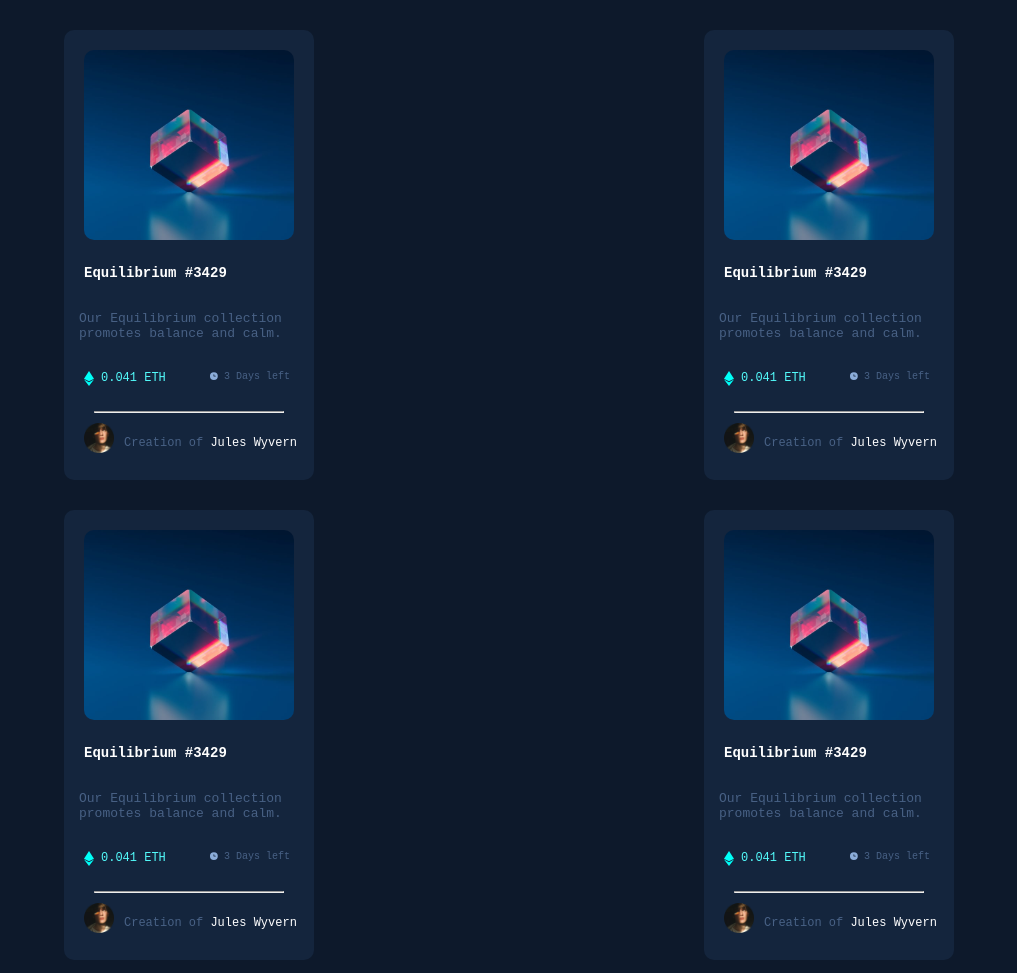
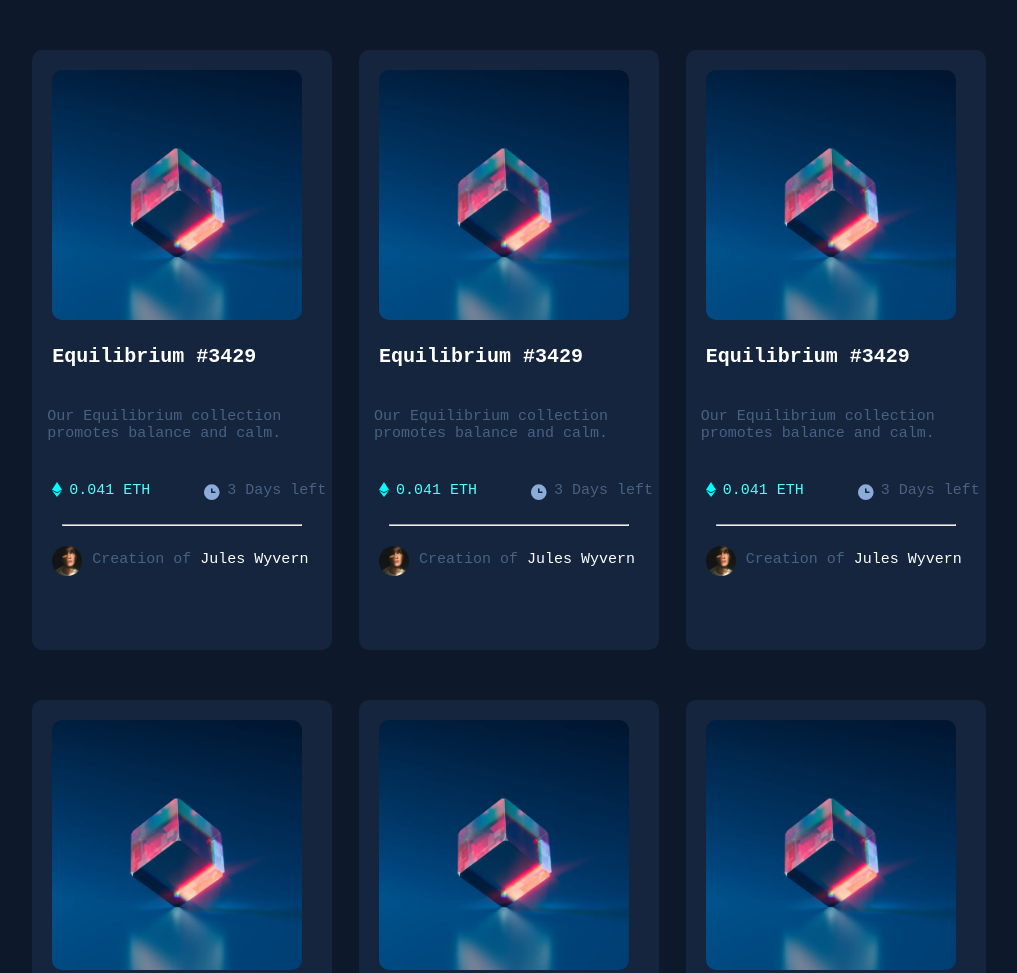
Before and after one commit to geek-bhirahatees/equilbrium-v2, a plain HTML site: page index.html in a window 1280 px wide. Shown: the top 973 px of the page, without its empty margins (131-1148 px from the left). Drawn offline with Linux system fonts and the light colour scheme.

Commit message:
Update style.css

```diff
--- a/style.css
+++ b/style.css
@@ -7,35 +7,37 @@ body{
     background-color: rgb(13, 25, 43);
 }
 .main-container{
+    margin-left:150px;
+    margin-right:150px;
     display: flex;
     justify-content: space-around;
     flex-wrap:wrap;
 }
 .container{
-    margin-top:30px;
-    margin-right: 100px;
-    margin-left:100px;
+    margin-top:50px;
+    margin-right: 10px;
+    margin-left:10px;
     border-radius: 10px;
     background-color: rgb(20, 37, 61);
-    height:450px;
-    width:250px;
+    height:600px;
+    width:300px;
 }
 .equillbrium{
     border-radius: 10px;
     margin: 20px;
-    height: 190px;
-    width: 210px;
+    height: 250px;
+    width: 250px;
 }
 .heading {
     padding-left:20px;
-    padding-bottom: 30px;
+    padding-bottom: 40px;
     color:white;
-  font-size: 7px;
+  font-size: 10px;
 }
 .para{
-    font-size:13px;
+    font-size:15px;
     padding-left: 15px;
-    padding-bottom: 30px;
+    padding-bottom: 40px;
     color:  rgb(72, 97, 133);
 }
 .value-time,.time{
@@ -45,7 +47,7 @@ body{
 .value{
     display: flex;
     color: rgb(83, 251, 251);
-    font-size:12px;
+    font-size:15px;
     flex: 1;
     padding-left:20px;
     padding-bottom: 15px;
@@ -58,11 +60,11 @@ body{
 .clock{
     padding-left:10px;
     padding-right: 5px;
-    height:10px;
-    width:10px;
+    height:20px;
+    width:20px;
 }
 .time{
-    font-size:10px;
+    font-size:15px;
     color:rgb(72, 97, 133);
 }
 hr{
@@ -75,13 +77,14 @@ hr{
 }
 .creator-pic{
     padding-left:20px;
+    padding-top: 10px;
     height:30px;
     width: 30px;
 }
 .credits{
     padding-left: 10px;
-    font-size:12px;
-    padding-top: 13px;
+    font-size:15px;
+    padding-top: 15px;
     display: flex;
     color:rgb(72, 97, 133) ;
 }
```
